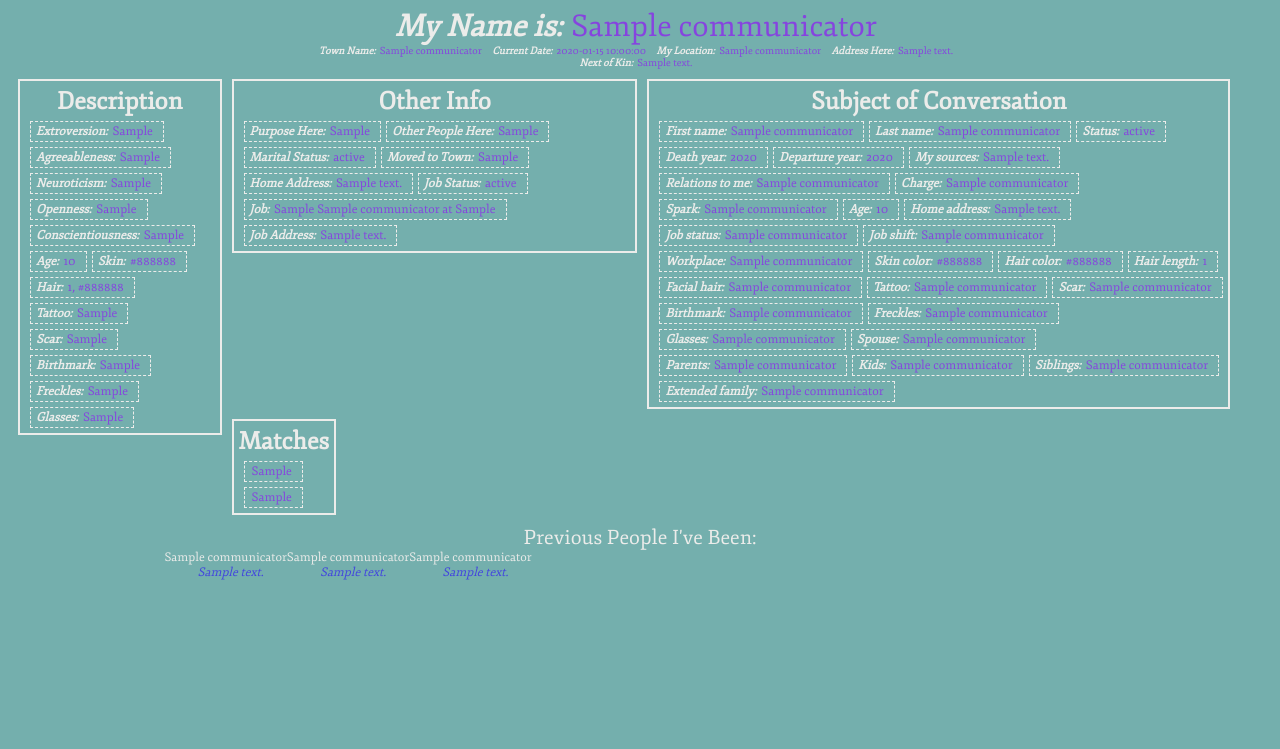
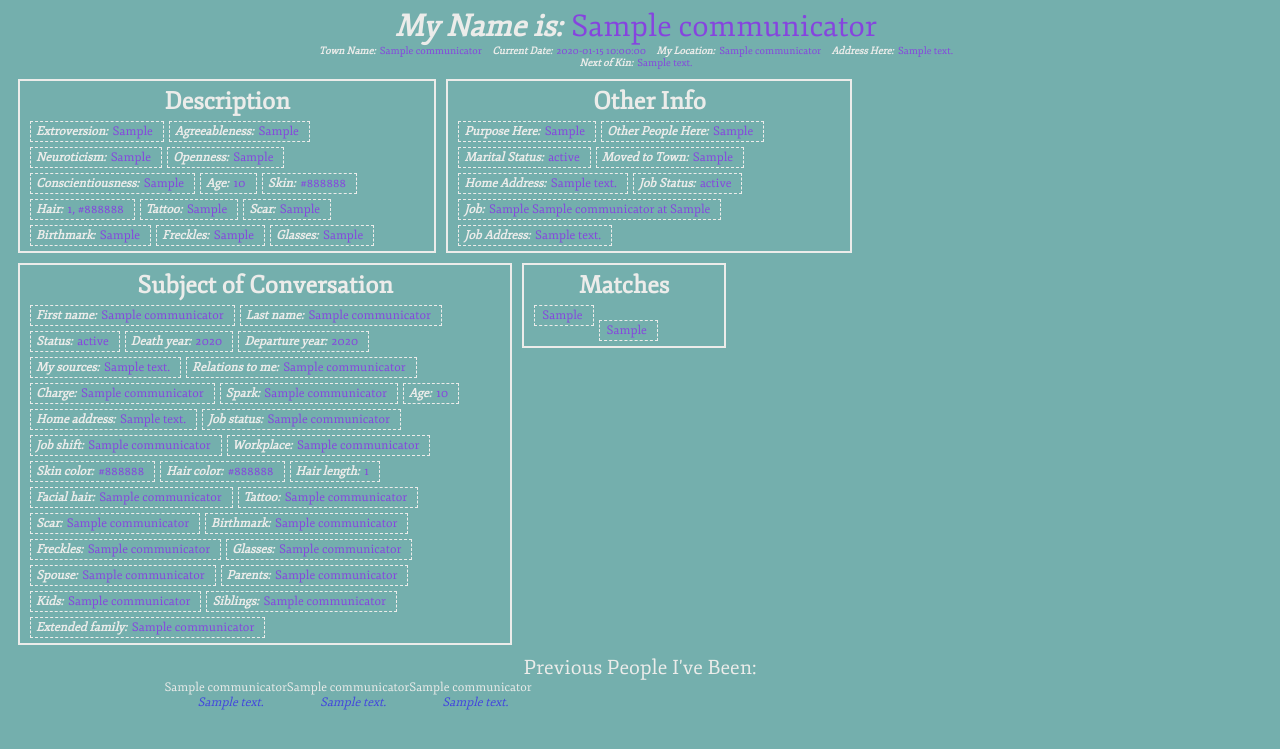
Before and after one commit to james-owen-ryan/bad_news_live, a Python web app: template templates/actor.html in a window 1280 px wide. Shown: the top 749 px of the page. Run offline with Jinja, Linux system fonts and the light colour scheme; the template is opened without the code that fills it: most values are stand-ins (such as "Sample title", 1, 10 or a date in 2020).

Commit message:
Pushing Ben's updates

```diff
--- a/static/main.css
+++ b/static/main.css
@@ -59,7 +59,7 @@ body {
 }
 /*END MAIN DIV */
 
-/*EACH 'FACET' BELONGS IN ITS OWN INNER DIV. */
+/*EACH 'FACT' BELONGS IN ITS OWN INNER DIV. */
 .innerDiv{
 	border-width: 1px;
 	border-style: dashed;
@@ -85,7 +85,7 @@ body {
 
 /*THE MAIN DIVS */
 #personalDescription{
-	width: 15%;
+	width: 32%;
 }
 
 #additionalPersonalDetails{
@@ -93,8 +93,13 @@ body {
 }
 
 #subjectOfConversation{
-	width: 45%;
+	width: 38%;
 }
+
+#QueryMatches{
+	width: 15%;
+}
+
 /*END MAIN DIVS */
 
 
```
